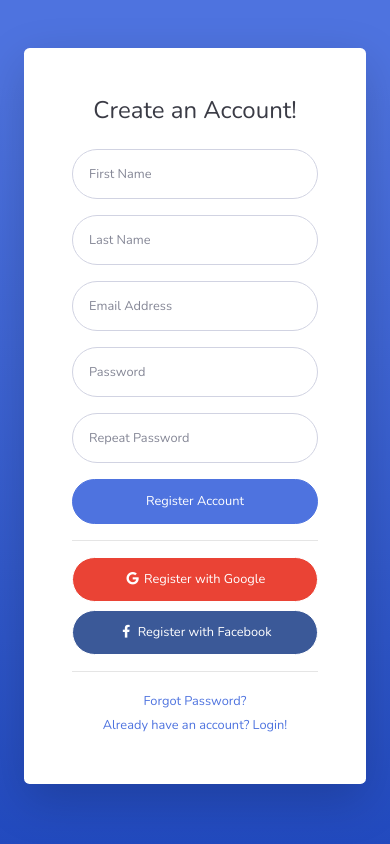
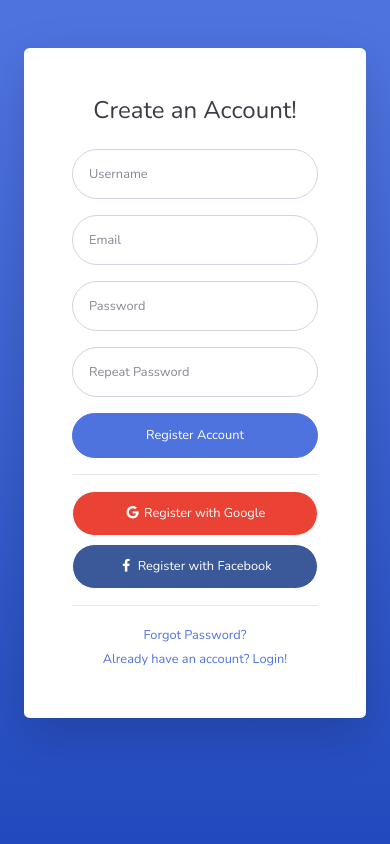
Before and after one commit to tanluc12345123/Pet_Adopiton_Fronted, a website with bundled scripts: page register.html in a window 390 px wide. Built offline with nearby package versions, Linux system fonts and the light colour scheme.

Commit message:
fetch api register

```diff
--- /dev/null
+++ b/js/register.js
@@ -0,0 +1,33 @@
+const url = "https://backend-pet-adoption.herokuapp.com/api/auth/signup";
+
+const register = async () => {
+    const username = document.getElementById("inputUsername");
+    const email = document.getElementById("inputEmail");
+    const password = document.getElementById("inputPassword");
+    const rePassword = document.getElementById("repeatPassword");
+    const errorRePassword = document.getElementById("errorRePassword");
+
+    if (password.value != rePassword.value) {
+        errorRePassword.innerHTML = "Confirm password is not matched with the password. Please try again!"
+    } else {
+        const form = {
+            username: username.value.trim(),
+            email: email.value.trim(),
+            password: password.value.trim()
+        };
+
+        const request = await fetch(url, {
+            method: 'POST',
+            headers: {
+                'Content-Type': 'application/json'
+            },
+            body: JSON.stringify(form)
+        })
+        const response = await request.json();
+        if (response["success"] != false) {
+            $('#registerModal').modal('show');
+        } else {
+            errorRePassword.innerHTML = response["message"]
+        }
+    };
+}
--- a/register.html
+++ b/register.html
@@ -19,6 +19,7 @@
 
     <!-- Custom styles for this template-->
     <link href="css/sb-admin-2.min.css" rel="stylesheet">
+    <script src="js/register.js"></script>
 
 </head>
 
@@ -36,34 +37,30 @@
                             <div class="text-center">
                                 <h1 class="h4 text-gray-900 mb-4">Create an Account!</h1>
                             </div>
-                            <form class="user">
-                                <div class="form-group row">
-                                    <div class="col-sm-6 mb-3 mb-sm-0">
-                                        <input type="text" class="form-control form-control-user" id="exampleFirstName"
-                                            placeholder="First Name">
-                                    </div>
-                                    <div class="col-sm-6">
-                                        <input type="text" class="form-control form-control-user" id="exampleLastName"
-                                            placeholder="Last Name">
-                                    </div>
+                            <form class="user" method="POST">
+                                <div class="form-group">
+                                    <input type="text" class="form-control form-control-user" id="inputUsername"
+                                        placeholder="Username">
                                 </div>
                                 <div class="form-group">
-                                    <input type="email" class="form-control form-control-user" id="exampleInputEmail"
-                                        placeholder="Email Address">
+                                    <input type="email" class="form-control form-control-user" id="inputEmail"
+                                        placeholder="Email">
                                 </div>
                                 <div class="form-group row">
                                     <div class="col-sm-6 mb-3 mb-sm-0">
-                                        <input type="password" class="form-control form-control-user"
-                                            id="exampleInputPassword" placeholder="Password">
+                                        <input type="password" class="form-control form-control-user" id="inputPassword"
+                                            placeholder="Password">
                                     </div>
                                     <div class="col-sm-6">
                                         <input type="password" class="form-control form-control-user"
-                                            id="exampleRepeatPassword" placeholder="Repeat Password">
+                                            id="repeatPassword" placeholder="Repeat Password">
                                     </div>
                                 </div>
-                                <a href="login.html" class="btn btn-primary btn-user btn-block">
-                                    Register Account
-                                </a>
+                                <p id="errorRePassword" class="small" style="color: rgb(222, 24, 24);"></p>
+                                <div class="form-group">
+                                    <input type="button" value="Register Account"
+                                        class="btn btn-primary btn-user btn-block" onclick="register()" />
+                                </div>
                                 <hr>
                                 <a href="index.html" class="btn btn-google btn-user btn-block">
                                     <i class="fab fa-google fa-fw"></i> Register with Google
@@ -87,6 +84,21 @@
 
     </div>
 
+    <div class="modal fade" id="registerModal" tabindex="-1" role="dialog" aria-labelledby="exampleModalLabel"
+        aria-hidden="true">
+        <div class="modal-dialog" role="document">
+            <div class="modal-content">
+                <div class="modal-header">
+                    <h5 class="modal-title" id="exampleModalLabel">Sign up Successfull</h5>
+                </div>
+                <div class="modal-body">Please Login!</div>
+                <div class="modal-footer">
+                    <a class="btn btn-primary" href="login.html">Ok</a>
+                </div>
+            </div>
+        </div>
+    </div>
+
     <!-- Bootstrap core JavaScript-->
     <script src="vendor/jquery/jquery.min.js"></script>
     <script src="vendor/bootstrap/js/bootstrap.bundle.min.js"></script>
```
